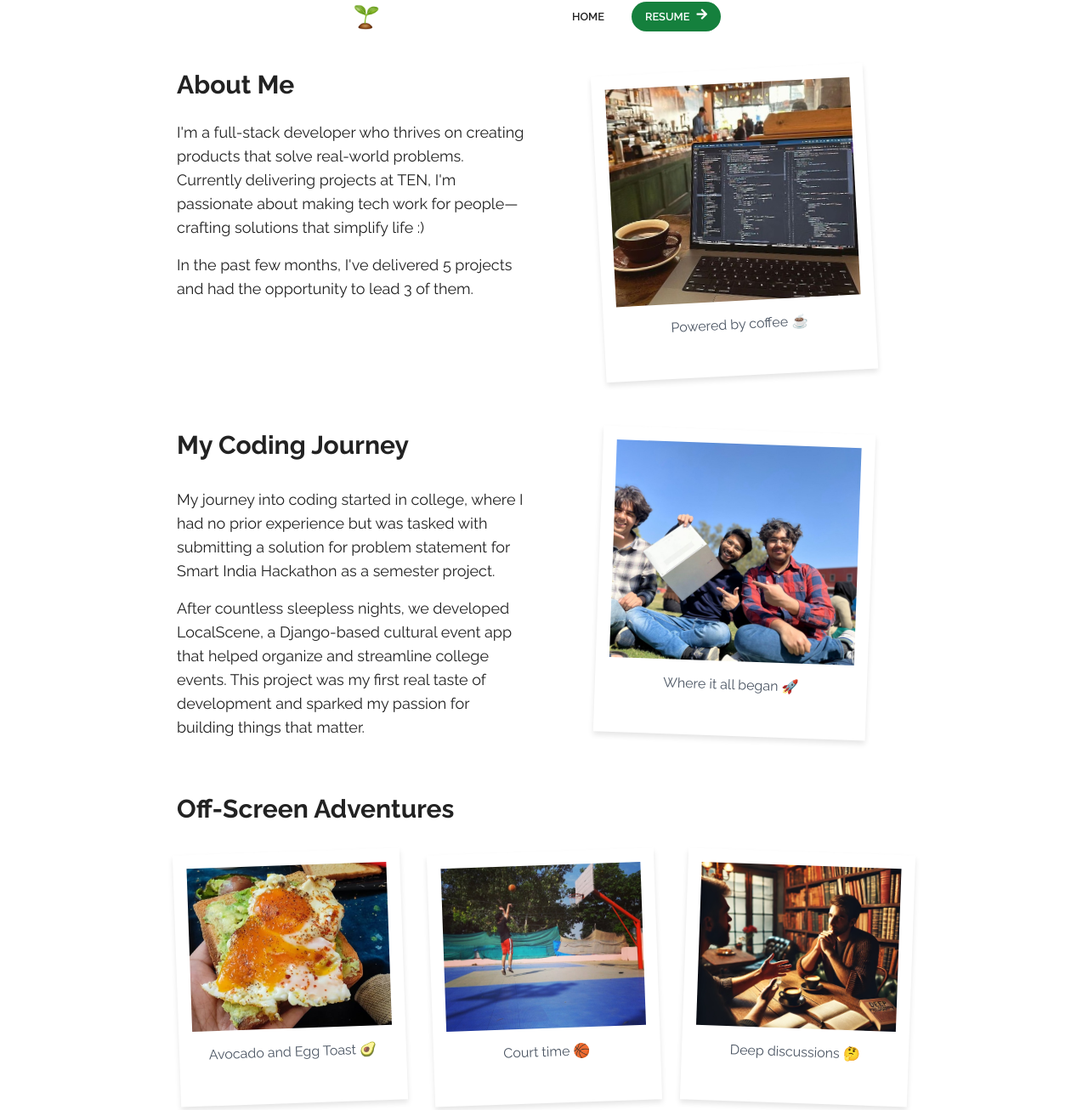
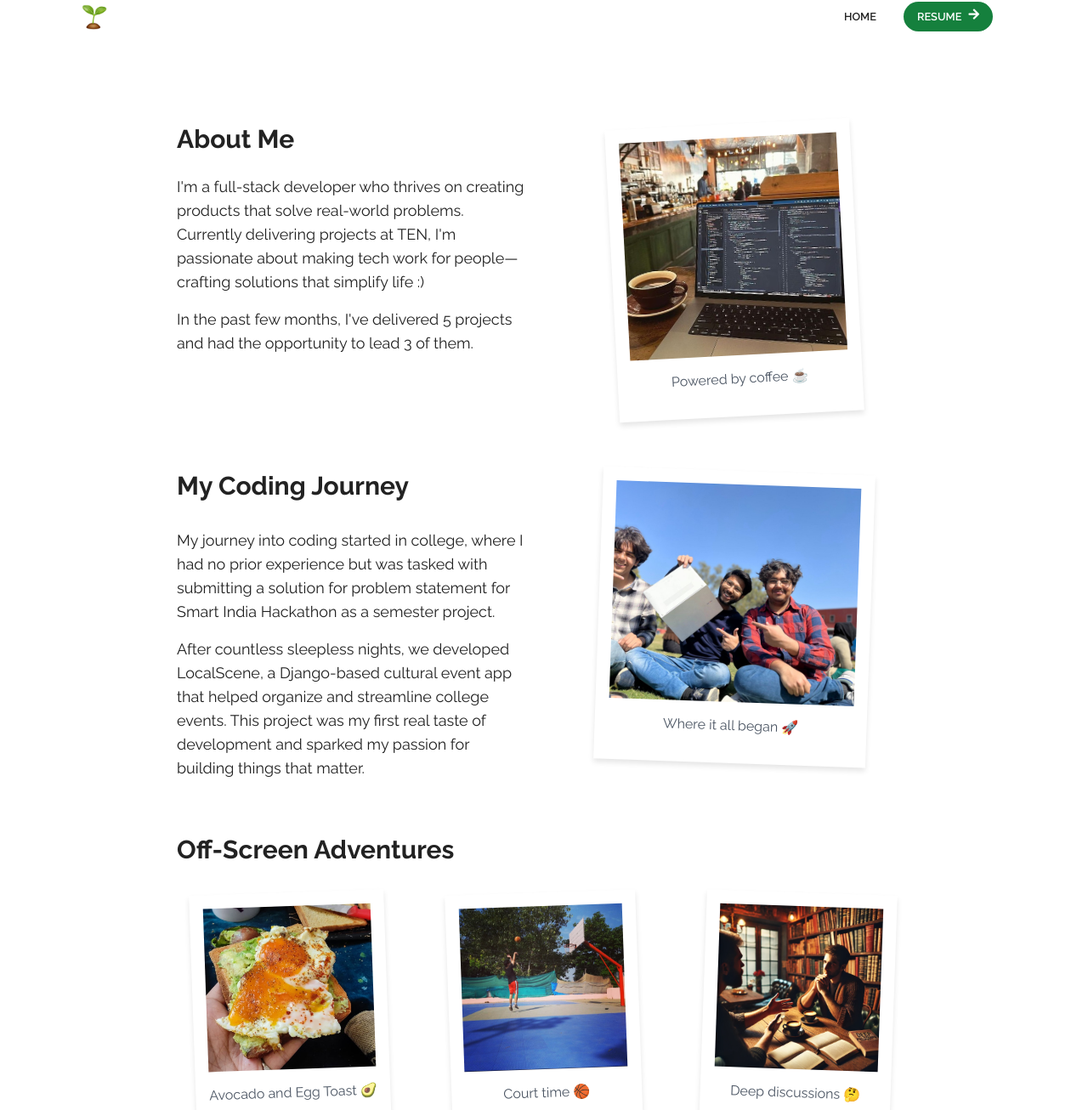
Before and after one commit to parthkaul-bit/portfolio, a plain HTML site: page about.html in a window 1280 px wide. Shown: the part 14-1320 px from the top of the page at 85% size. Drawn offline with nearby package versions, Linux system fonts and the light colour scheme.

Commit message:
styling changes

```diff
--- a/about.html
+++ b/about.html
@@ -22,7 +22,7 @@
       .polaroid {
         background: white;
         padding: 1rem;
-        padding-bottom: 3rem;
+        padding-bottom: 2rem;
         box-shadow: 0 4px 6px rgba(0, 0, 0, 0.1);
         transition: transform 0.3s ease;
       }
@@ -48,9 +48,7 @@
   <body class="mx-auto w-full sm:w-[90%] md:w-[100%] lg:w-[90%]">
     <header id="hero">
       <nav class="navbar">
-        <div
-          class="container mx-auto px-4 sm:px-8 md:px-16 lg:px-24 w-full sm:w-[90%] md:w-[70%] lg:w-[50%]"
-        >
+        <div class="container mx-auto px-4 sm:px-8 md:px-16 lg:px-24 mb-18">
           <a id="logo" href="index.html">
             <img src="./public/logo.png" alt="Logo" />
           </a>
@@ -59,7 +57,7 @@
             <li>
               <a
                 class="nav-link flex bg-green-700 hover:bg-green-800 text-white py-2 px-4 rounded-full"
-                href="https://drive.google.com/file/d/1NOtQNUSLRYA9a3raXeuvBNhCxvZcGerv/view?usp=sharing"
+                href="https://drive.google.com/file/d/1NOtQNUSLRYA9a3raXeuvBNhCxvZcGerv/view"
                 target="_blank"
                 >RESUME <i class="fas fa-arrow-right"></i
               ></a>
@@ -69,7 +67,7 @@
       </nav>
     </header>
 
-    <main class="container mx-auto px-4 pt-24 pb-12 max-w-4xl">
+    <main class="container mx-auto px-4 mt-36 pb-12 max-w-4xl">
       <!-- About Section -->
       <section class="mb-16 sm:mb-18">
         <div class="grid md:grid-cols-2 gap-6 sm:gap-8 items-start">
@@ -91,7 +89,7 @@
             </div>
           </div>
           <div
-            class="polaroid-1 polaroid order-1 md:order-2 mx-auto w-full max-w-xs"
+            class="polaroid-1 polaroid order-1 md:order-2 mx-auto w-xs max-w-xs"
           >
             <img
               src="./public/cafe.jpeg"
@@ -135,7 +133,7 @@
               </p> -->
             </div>
           </div>
-          <div class="polaroid polaroid-2 mx-auto w-full max-w-xs">
+          <div class="polaroid polaroid-2 mx-auto w-xs max-w-xs">
             <img
               src="./public/journey.jpeg"
               alt="Coding journey"
@@ -154,7 +152,7 @@
         <div
           class="grid grid-cols-1 sm:grid-cols-2 md:grid-cols-3 md:gap-8 gap-6 sm:gap-8"
         >
-          <div class="polaroid polaroid-3 mx-auto w-full max-w-xs">
+          <div class="polaroid polaroid-3 mx-auto w-xs max-w-xs">
             <img
               src="./public/avocado.jpeg"
               alt="Cooking"
@@ -162,7 +160,7 @@
             />
             <p class="text-center text-gray-600">Avocado and Egg Toast 🥑</p>
           </div>
-          <div class="polaroid polaroid-3 mx-auto w-full max-w-xs">
+          <div class="polaroid polaroid-3 mx-auto w-xs max-w-xs">
             <img
               src="./public/basketball.jpeg"
               alt="Basketball"
@@ -171,7 +169,7 @@
             <p class="text-center text-gray-600">Court time 🏀</p>
           </div>
           <div
-            class="polaroid polaroid-2 mx-auto w-full max-w-xs sm:col-span-2 md:col-span-1"
+            class="polaroid polaroid-2 mx-auto w-xs max-w-xs sm:col-span-2 md:col-span-1"
           >
             <img
               src="public/philosophy.webp"
```
Also changed, not shown: index.html (+1 -3 lines).
